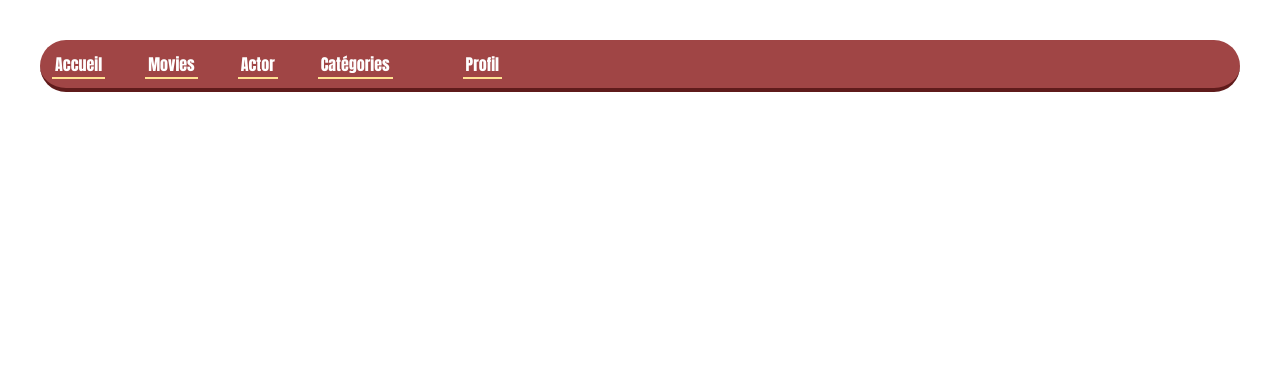
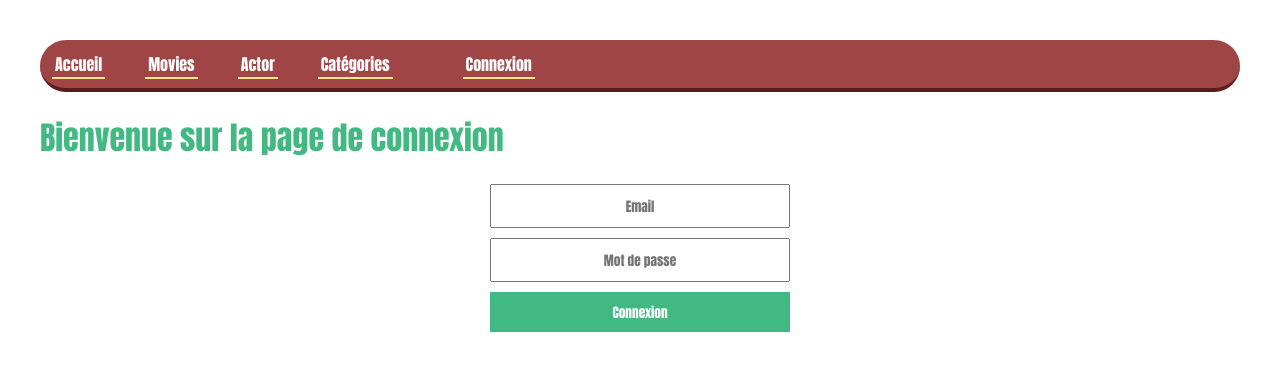
Before and after one commit to SayKoder/Iliketomoviemoviet, a Vue app in the folder wr506d-mmi22/: page /connexion in a window 1280 px wide. Shown: the top 370 px of the page. Built offline with nearby package versions, Linux system fonts and the light colour scheme.

Commit message:
feat: profil/Login/logout adding

```diff
--- a/wr506d-mmi22/src/components/NavView.vue
+++ b/wr506d-mmi22/src/components/NavView.vue
@@ -1,4 +1,6 @@
-<script>
+<script lang="ts" setup>
+import { onMounted, ref, watchEffect } from 'vue'
+import { useRouter } from 'vue-router'
 </script>
 
 <template>
@@ -9,7 +11,9 @@
         <li><router-link to="/movies">Movies</router-link></li>
         <li><router-link to="/actors">Actor</router-link></li>
         <li><router-link to="/categories">Catégories</router-link></li>
-                <li><router-link to="/profil">Profil</router-link></li>
+        <li>
+          <router-link to="/connexion">Connexion</router-link>
+        </li>
       </ul>
     </nav>
   </div>
--- a/wr506d-mmi22/src/router/index.js
+++ b/wr506d-mmi22/src/router/index.js
@@ -4,7 +4,7 @@ import MovieView from '../views/MovieView.vue'
 
 import ActorView from '../views/ActorView.vue'
 import CategoriesView from '../views/CategoriesView.vue'
-import ProfilView from '../views/ProfilView.vue'
+import ConnexionView from '../views/ConnexionView.vue'
 import MovieCard from '@/components/MovieCard.vue'
 import MovieDetails from '@/views/MovieDetails.vue'
 import ActorDetails from '@/views/ActorDetails.vue'
@@ -33,9 +33,9 @@ const router = createRouter({
       component: CategoriesView
     },
     {
-      path: '/profil',
-      name: 'profil',
-      component: ProfilView
+      path: '/connexion',
+      name: 'connexion',
+      component: ConnexionView
     },
     {
       path: '/',
--- /dev/null
+++ b/wr506d-mmi22/src/views/ConnexionView.vue
@@ -0,0 +1,114 @@
+<script lang="ts" setup>
+import { ref, onMounted } from 'vue'
+import axios from 'axios'
+import { useRouter } from 'vue-router'
+
+// Variables réactives pour le formulaire
+const email = ref('')
+const password = ref('')
+const message = ref('Bienvenue sur la page de connexion')
+const conmsg = ref('Connexion')
+const errorMessage = ref('')
+const isLoggedIn = ref(false)
+const storedEmail = ref('')
+
+const router = useRouter()
+
+onMounted(() => {
+  const token = localStorage.getItem('token')
+  if (token) {
+    isLoggedIn.value = true // L'utilisateur est connecté si un token existe
+    storedEmail.value = localStorage.getItem('email') || ''
+    message.value = 'Vous êtes déjà connecté !'
+    conmsg.value = 'Profile'
+  }
+})
+
+const handleLogin = async () => {
+  try {
+    const response = await axios.post('http://symfony.mmi-troyes.fr:8319/api/login', {
+      email: email.value,
+      password: password.value
+    })
+
+    if (response.data.token) {
+      console.log('Token reçu:', response.data.token)
+
+      localStorage.setItem('token', response.data.token)
+      localStorage.setItem('email', email.value)
+
+      isLoggedIn.value = true
+      storedEmail.value = email.value
+      message.value = 'Vous êtes connecté !'
+      conmsg.value = 'Profile'
+
+      router.push('/')
+    }
+  } catch (error) {
+    errorMessage.value = 'Erreur lors de la connexion. Veuillez vérifier vos identifiants.'
+    console.error('Erreur:', error)
+  }
+}
+
+const handleLogout = () => {
+  localStorage.removeItem('email')
+  localStorage.removeItem('token')
+
+  isLoggedIn.value = false
+  storedEmail.value = ''
+  message.value = 'Vous avez été déconnecté.'
+  conmsg.value = 'Connexion'
+
+  router.push('/connexion')
+}
+</script>
+
+<template>
+  <div>
+    <h1>{{ message }}</h1>
+
+    <div v-if="isLoggedIn">
+      <p>Vous êtes connecté en tant que {{ storedEmail }}.</p>
+      <button @click="handleLogout" type="button">{{ conmsg }}</button>
+    </div>
+
+    <div v-else id="form-connexion">
+      <input v-model="email" type="email" placeholder="Email" />
+      <input v-model="password" type="password" placeholder="Mot de passe" />
+      <button @click="handleLogin" type="button">{{ conmsg }}</button>
+
+      <p v-if="errorMessage" style="color: red">{{ errorMessage }}</p>
+    </div>
+  </div>
+</template>
+
+<style scoped>
+h1 {
+  color: #42b983;
+}
+
+#form-connexion {
+  display: flex;
+  flex-direction: column;
+  gap: 10px;
+  max-width: 300px;
+  margin: auto;
+}
+
+#form-connexion input {
+  padding: 10px;
+  text-align: center;
+}
+
+button {
+  padding: 10px;
+  background-color: #42b983;
+  color: white;
+  border: none;
+  cursor: pointer;
+}
+
+button:hover {
+  background-color: #369c6e;
+}
+</style>
--- a/wr506d-mmi22/src/views/MovieView.vue
+++ b/wr506d-mmi22/src/views/MovieView.vue
@@ -12,6 +12,7 @@ const router = useRouter()
 const goToDetails2 = (movieId) => {
   router.push(`/movies/${movieId}`)
 }
+
 const filteredMovies = computed(() => {
   return recup.value.filter((movie) =>
     movie.title.toLowerCase().includes(searchQuery.value.toLowerCase())
@@ -31,10 +32,10 @@ const filteredMovies = computed(() => {
     />
     <p>Liste des films :</p>
 
-    <MovieCard v-slot="{ movies }">
-      <div v-if="movies.length > 0" class="movies-container">
+    <MovieCard v-slot="{ movies: filteredMovies }">
+      <div v-if="filteredMovies.length > 0" class="movies-container">
         <div
-          v-for="movie in movies"
+          v-for="movie in filteredMovies"
           :key="movie.id"
           class="movie-card"
           @click="goToDetails2(movie.id)"
--- a/wr506d-mmi22/src/views/ProfilView.vue
+++ /dev/null
@@ -1,16 +0,0 @@
-<script lang="js" setup>
-const message = "Bienvenue sur la page des profil";
-</script>
-
-<template>
-  <div>
-    <h1>{{ message }}</h1>
-    <p>Page de profil à venir...</p>
-  </div>
-</template>
-
-<style scoped>
-h1 {
-  color: #42b983;
-}
-</style>
```
Lines whose indentation alone changed are shown as unchanged.
